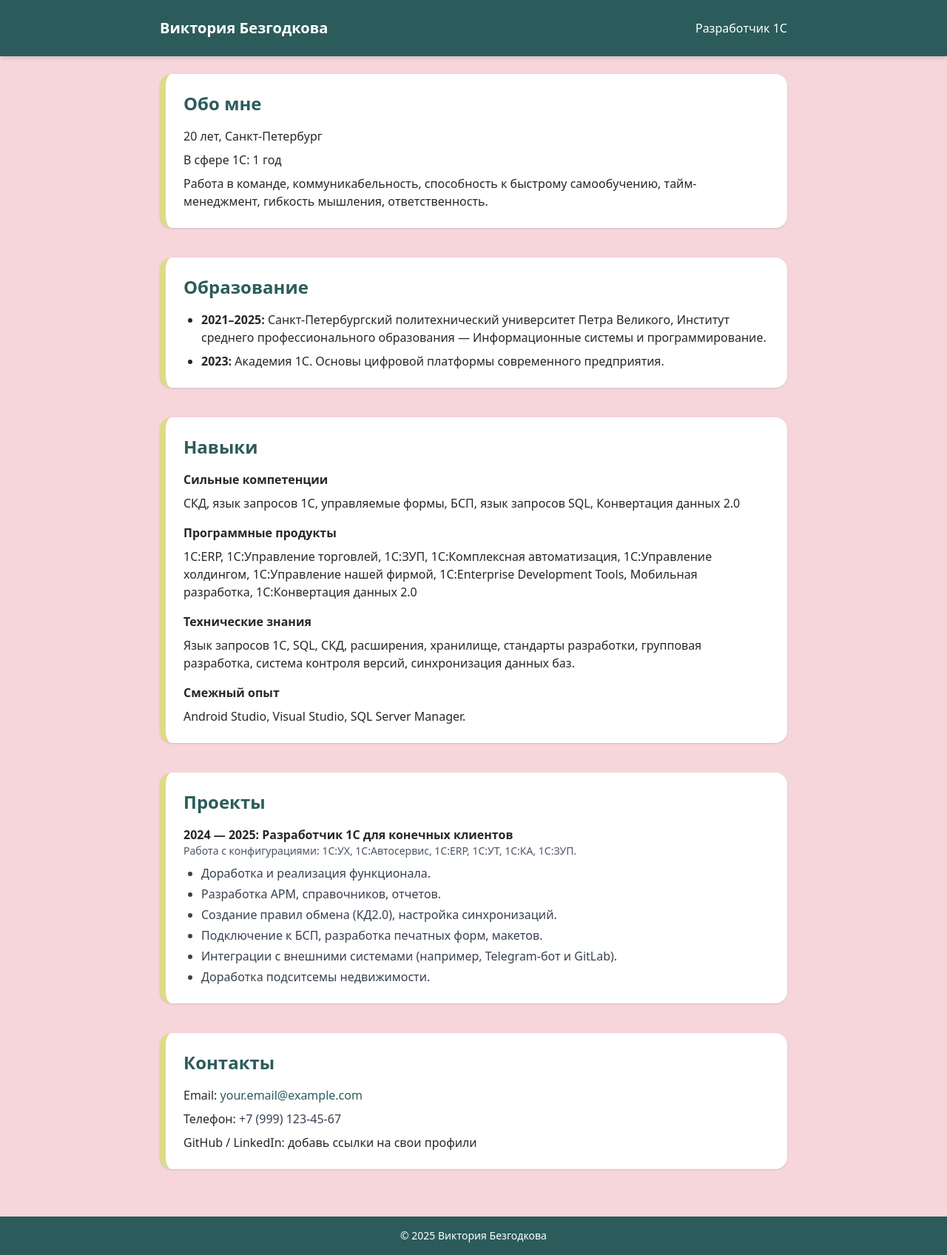
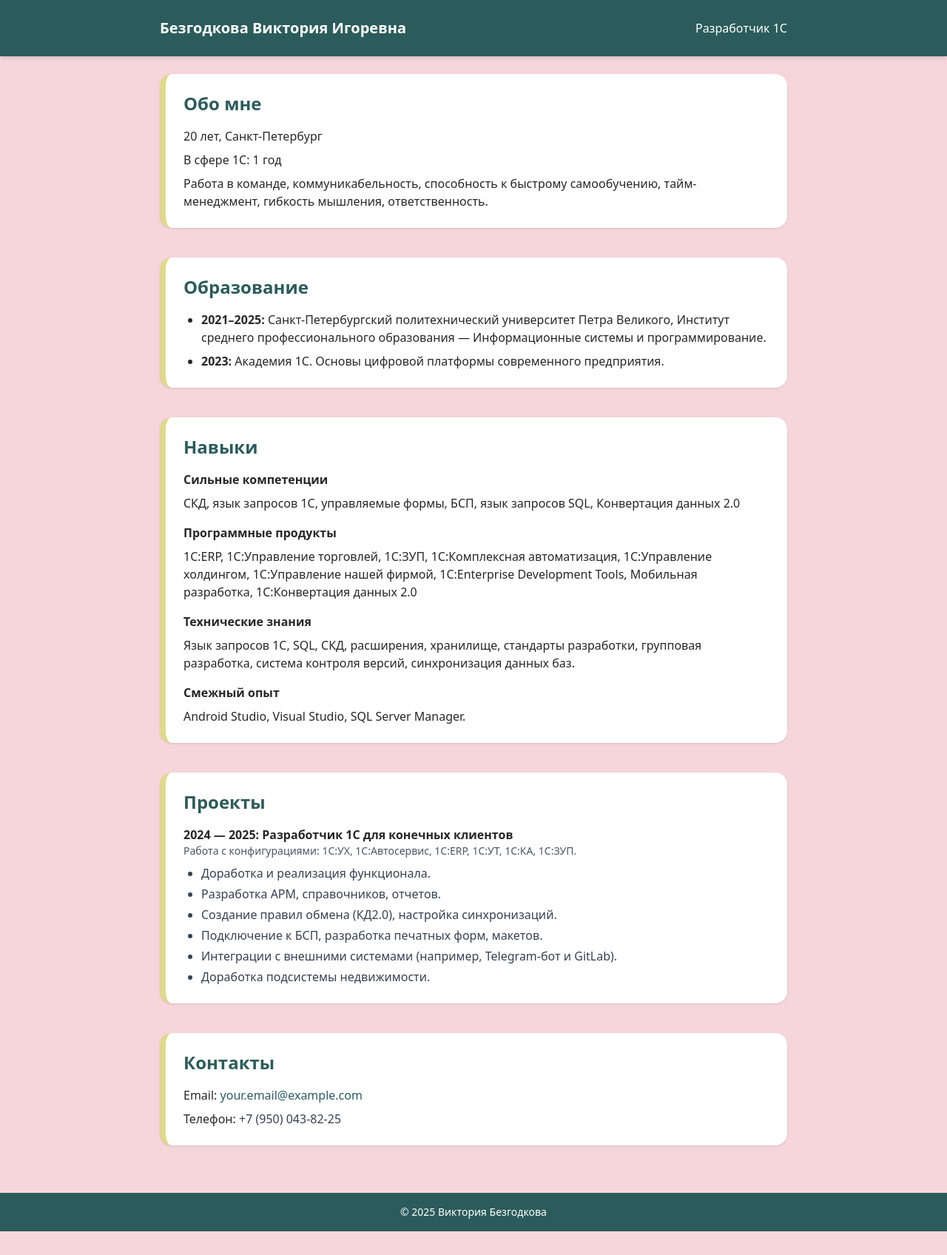
Before and after one commit to Viktoriya-1C-creator/resume-site, a plain HTML site: page index.html in a window 1280 px wide. Shown: the whole page at 74% size. After the commit the page ends 1664 px from the top, so only its background shows below. Drawn offline with nearby package versions, Linux system fonts and the light colour scheme.

Commit message:
Update index.html

```diff
--- a/index.html
+++ b/index.html
@@ -18,7 +18,7 @@
 <!-- Header -->
 <header class="bg-[var(--dark-teal)] text-white shadow-md sticky top-0 z-10">
     <div class="max-w-4xl mx-auto p-6 flex justify-between items-center">
-        <h1 class="text-xl font-bold">Виктория Безгодкова</h1>
+        <h1 class="text-xl font-bold">Безгодкова Виктория Игоревна</h1>
         <span class="">Разработчик 1С</span>
     </div>
 </header>
@@ -74,7 +74,7 @@
                     <li>Создание правил обмена (КД2.0), настройка синхронизаций.</li>
                     <li>Подключение к БСП, разработка печатных форм, макетов.</li>
                     <li>Интеграции с внешними системами (например, Telegram-бот и GitLab).</li>
-                    <li>Доработка подситсемы недвижимости.</li>
+                    <li>Доработка подсистемы недвижимости.</li>
                 </ul>
             </div>
         </div>
@@ -84,9 +84,8 @@
     <section class="bg-white rounded-2xl shadow p-6 border-l-8 border-[var(--green-muted)]">
         <h2 class="text-2xl font-semibold mb-4 text-[var(--dark-teal)]">Контакты</h2>
         <ul class="space-y-2">
-            <li>Email: <a href="mailto:your.email@example.com" class="text-[var(--dark-teal)] hover:underline">your.email@example.com</a></li>
-            <li>Телефон: <span class="text-gray-700">+7 (999) 123-45-67</span></li>
-            <li>GitHub / LinkedIn: добавь ссылки на свои профили</li>
+            <li>Email: <a href="mailto:victoria@bezgodkova.ru" class="text-[var(--dark-teal)] hover:underline">your.email@example.com</a></li>
+            <li>Телефон: <span class="text-gray-700">+7 (950) 043-82-25</span></li>
         </ul>
     </section>
 </main>
```
